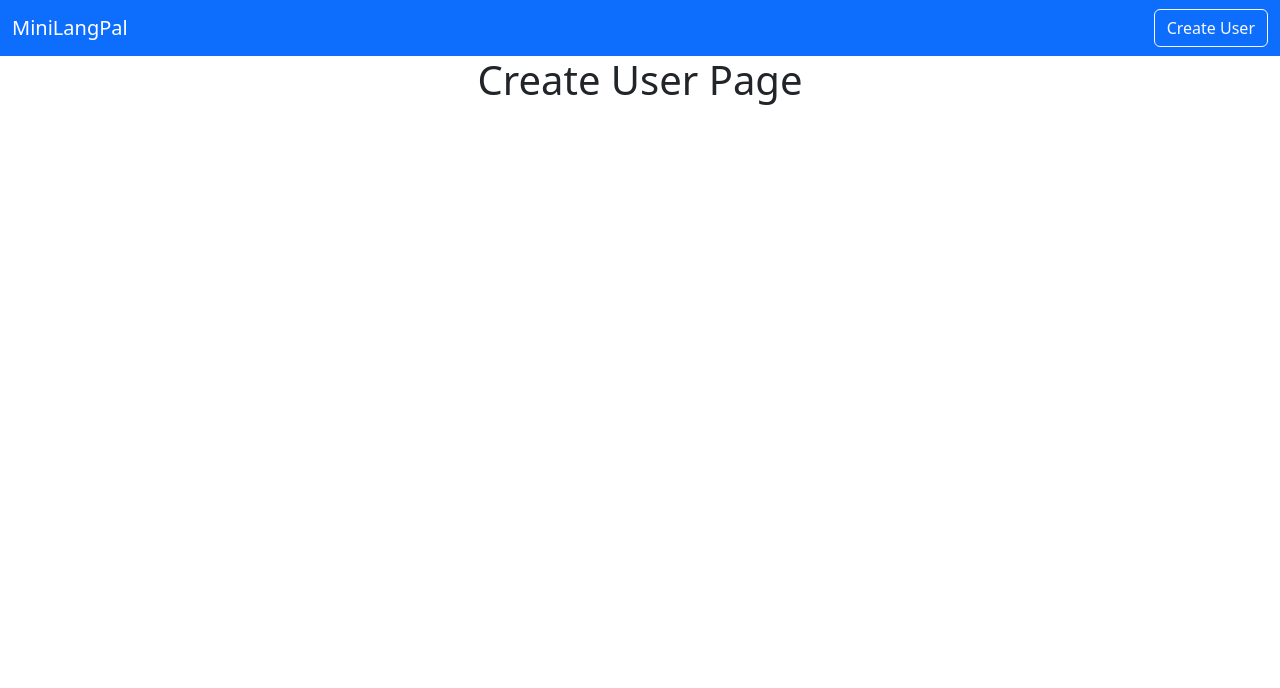
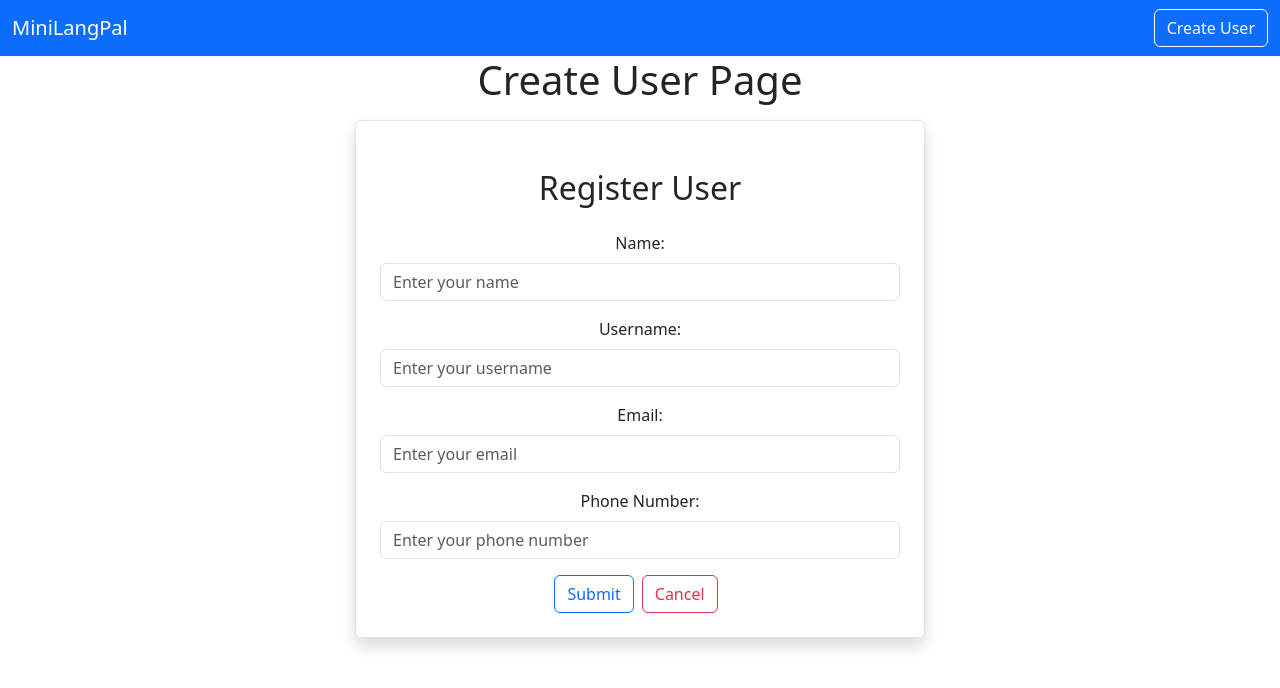
Before and after one commit to zkhan122/MiniLangPal, a React (Create React App) app in the folder frontend/: page /adduser in a window 1280 px wide. Shown: the top 688 px of the page. Built offline with nearby package versions, Linux system fonts and the light colour scheme; the HTML template or start-up script is replaced by a standard one.

Commit message:
push changes -> fix in progress for post user data for register

```diff
--- a/frontend/src/ui/Navbar.js
+++ b/frontend/src/ui/Navbar.js
@@ -15,6 +15,11 @@
                 </div>
             </nav>
 
+
+
+
+
+
         </div>
     )
 }
--- a/frontend/src/users/CreateUser.js
+++ b/frontend/src/users/CreateUser.js
@@ -1,10 +1,110 @@
-import React from "react";
+import React, { useState } from "react";
+import { useNavigate } from "react-router-dom";
+import axios from "axios";
 
-export default function Home() {
+export default function CreateUser() {
+    const navigate = useNavigate(); // link navigation
+
+    // storing the user information inside state to POST
+    const [user, setUser] = useState({
+        name:"",
+        username:"",
+        email:"",
+        phoneNumber:"",
+    })
+
+    const onInputChange = (event) => {
+        const fieldName = event.target.name;
+        const fieldValue = event.target.value;
+
+        setUser({
+            name: user.name,
+            username: user.username,
+            email: user.email,
+            phoneNumber: user.phoneNumber,
+            [fieldName]: fieldValue
+        });
+    };
+
+    const{name,username,email, phoneNumber} = user;
+
+    const onSubmit = async (event) => {
+        event.preventDefault();
+        await axios.post("http://localhost:8080/users", user);
+        navigate("/");
+    }
+
+
+
 
     return (
         <div className="container">
             <h1>Create User Page</h1>
+            <div className="row">
+                <div className="col-md-6 offset-md-3 border rounded p-4 mt-2 shadow">
+                    <h2 className="text-center m-4">Register User</h2>
+                    <form onSubmit={(event) => onSubmit(event)}>
+                        <div className="mb-3">
+                            <label htmlFor="name" className="form-label">
+                                Name:
+                            </label>
+                            <input
+                                type="text"
+                                className="form-control"
+                                placeholder="Enter your name"
+                                name="name"
+                                value={name}
+                                onChange={onInputChange}
+                            />
+                        </div>
+
+                        <div className="mb-3">
+                            <label htmlFor="username" className="form-label">
+                                Username:
+                            </label>
+                            <input
+                                type="text"
+                                className="form-control"
+                                placeholder="Enter your username"
+                                name="username"
+                                value={username}
+                                onChange={onInputChange}
+                            />
+                        </div>
+
+                        <div className="mb-3">
+                            <label htmlFor="email" className="form-label">
+                                Email:
+                            </label>
+                            <input
+                                type="text"
+                                className="form-control"
+                                placeholder="Enter your email"
+                                name="email"
+                                value={email}
+                                onChange={onInputChange}
+                            />
+                        </div>
+
+                        <div className="mb-3">
+                            <label htmlFor="phoneNumber" className="form-label">
+                                Phone Number:
+                            </label>
+                            <input
+                                type="text"
+                                className="form-control"
+                                placeholder="Enter your phone number"
+                                name="phoneNumber"
+                                value={phoneNumber}
+                                onChange={onInputChange}
+                            />
+                        </div>
+
+                        <button type="submit" className="btn btn-outline-primary">Submit</button>
+                        <button type="button" className="btn btn-outline-danger mx-2" onClick={() => navigate('/')}>Cancel</button>
+                    </form>
+                </div>
+            </div>
         </div>
     )
 
```
Also changed, not shown: 1 other file (tests, documents, lock files or other folders).
